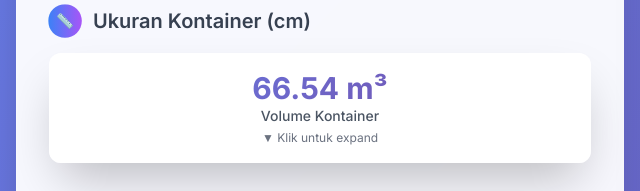
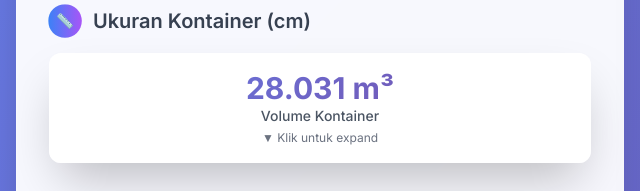
Before and after one commit to ppicwkb/Hitung20fcl, a plain HTML site: page index.html in a window 1280 px wide. Shown: the part 306-497 px from the top of the page, 0-640 px from the left. Drawn offline with nearby package versions, Linux system fonts and the light colour scheme; files whose address does not match are found by name.

Commit message:
Update index.html

```diff
--- a/index.html
+++ b/index.html
@@ -48,7 +48,7 @@
                     </h3>
                     <div class="glass-card p-4 rounded-xl mb-4 jiffy-hover-lift cursor-pointer" onclick="toggleContainerPanel()">
                         <div class="text-center">
-                            <div id="containerVolume" class="text-2xl lg:text-3xl font-bold gradient-text">66.54 m³</div>
+                            <div id="containerVolume" class="text-2xl lg:text-3xl font-bold gradient-text">28.031 m³</div>
                             <div class="text-sm text-gray-600 font-medium">Volume Kontainer </div>
                             <div class="text-xs text-gray-500 mt-1">▼ Klik untuk expand</div>
                         </div>
```
